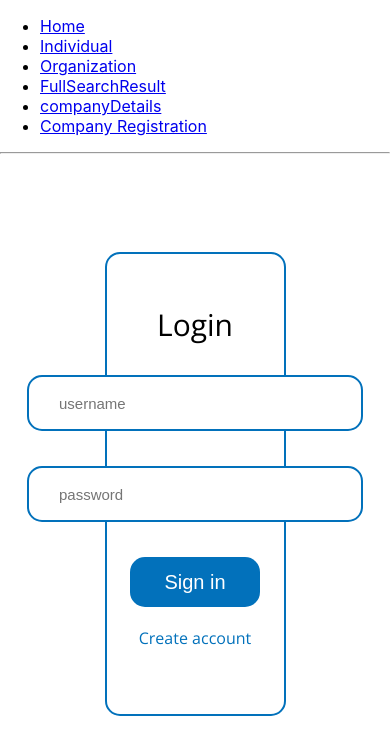
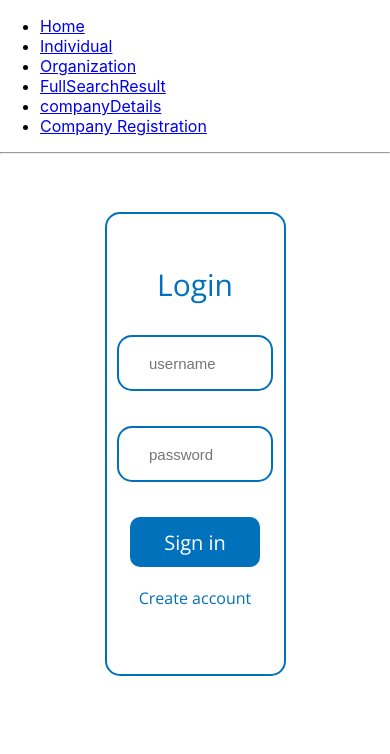
Before and after one commit to DanielssonJacob/blueberry, a React (Create React App) app in the folder blueberry-frontend/: page /organization in a window 390 px wide. Shown: the top 754 px of the page. Built offline with nearby package versions, Linux system fonts and the light colour scheme.

Commit message:
updated css

```diff
--- a/blueberry-frontend/src/components/organization/Organization.css
+++ b/blueberry-frontend/src/components/organization/Organization.css
@@ -2,8 +2,9 @@
   text-align: center;
   justify-content: center;
   display: flex;
-  padding: 90px 0 90px 0;
-  font-family: 'Open Sans', sans-serif;
+  padding: 50px 0 50px 0;
+  align-items: center;
+
 }
 
 .sub-main{
@@ -15,9 +16,15 @@
   padding: 30px;
   border-radius: 15px;
   background-color: white;
+
 }
 
-.input{
+.input-fields{
+  justify-content: center;
+  align-items: center;
+}
+
+.username {
   width: 300px;
   height: 50Px;
   border-radius: 15px;
@@ -26,12 +33,26 @@
   margin-bottom: 25px;
   padding-left: 30px;
   font-size: 15px;
+
+}
+
+.password {
+  width: 300px;
+  height: 50Px;
+  border-radius: 15px;
+  border: solid 2px #0271BB;
+  margin-top: 10px;
+  margin-bottom: 25px;
+  padding-left: 30px;
+  font-size: 15px;
+
 }
 
 button{
+  font-family: 'Open Sans', sans-serif;
   width: 130px;
   height: 50px;
-  border-radius: 15px;
+  border-radius: 10px;
   background-color: #0271BB;
   color: white;
   font-size: 20px;
@@ -40,11 +61,27 @@ button{
   margin-bottom: 20px;
 }
 
-h1{
+.sub-main h1{
+  font-family: 'Open Sans', sans-serif;
   color: #0271BB;
 }
 
 .link{
+  font-family: 'Open Sans', sans-serif;
   color: #0271BB;
   text-decoration: none;
 }
+
+@media screen and (max-width: 1000px) {
+  .username {
+    width: 120px;
+    height: 50Px;
+}
+
+@media screen and (max-width: 1000px) {
+  .password {
+    width: 120px;
+    height: 50Px;
+}
+
+}}
--- a/blueberry-frontend/src/components/organization/Organization.js
+++ b/blueberry-frontend/src/components/organization/Organization.js
@@ -6,20 +6,28 @@ import {
   Link
 } from "react-router-dom";
 import './Organization.css'
+import DefaultButton from '../default/DefaultButton';
+
 
 function Organization() {
   return (
     <div className="org-main">
       <div className="sub-main">
 
+
+
         <div>
-          <h1>Login</h1>
-          <div>
-            <input type="email" placeholder="username" className="input" />
-          </div>
 
-          <div>
-            <input type="password" placeholder="password" className="input" />
+        <h1>Login</h1>
+
+          <div className input-fields>
+            <div>
+              <input type="email" placeholder="username" className="username" />
+            </div>
+
+            <div>
+              <input type="password" placeholder="password" className="password" />
+            </div>
           </div>
 
 
@@ -27,7 +35,7 @@ function Organization() {
 
 
           <div>
-          <a className="link" href="">Create account</a>
+            <a className="link" href="/registration">Create account</a>
           </div>
 
 
@@ -42,22 +50,6 @@ function Organization() {
   )
 }
 
-/*
-function Organization() {
-return (
-  <div className="org-menu">
-      <div className="sign-in">
-      <p>Sign in</p>
-      </div>
-      <div className="create-acc">
-      <p>Create account</p>
-      </div>
-  </div>
 
 
-
-)
-}
-*/
-
 export default Organization
```
